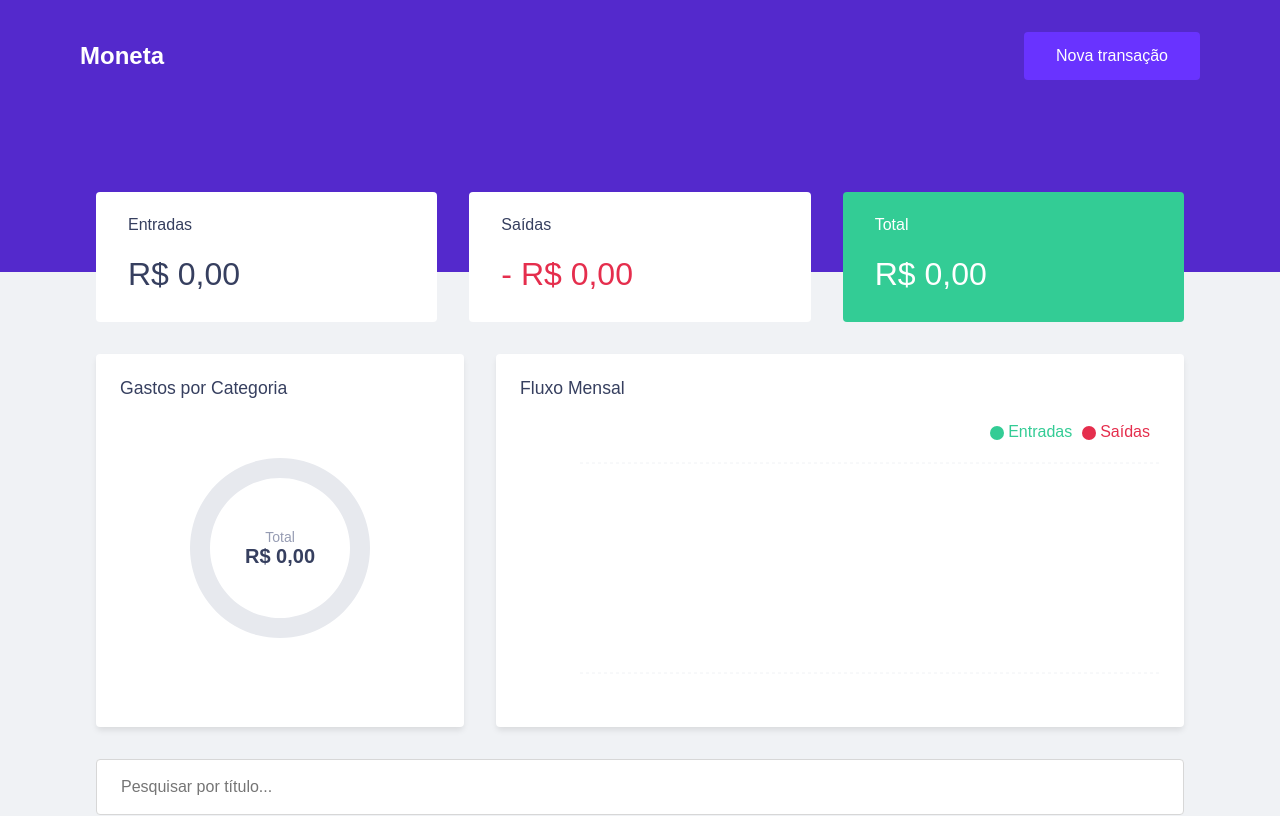
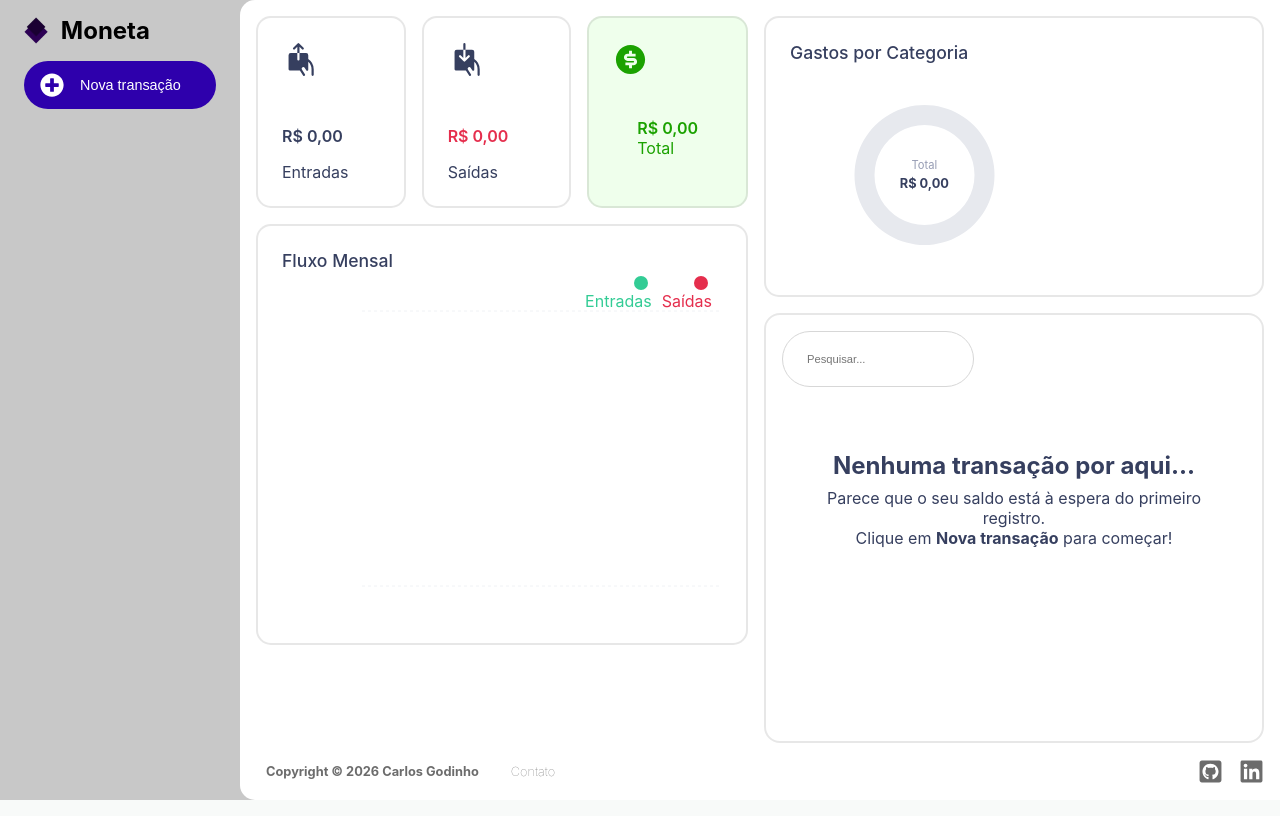
Before and after one commit to vaipado/moneta, a React (Vite) app: page / in a window 1280 px wide. Shown: the top 816 px of the page. Built offline with nearby package versions, Linux system fonts and the light colour scheme.

Commit message:
style: reformulação completa do layout e dashboard grid

```diff
--- a/src/App.jsx
+++ b/src/App.jsx
@@ -1,7 +1,8 @@
 import { useState, useEffect } from 'react';
 import { FiArrowUpCircle, FiArrowDownCircle } from 'react-icons/fi';
+import { FaGithubSquare, FaLinkedin } from "react-icons/fa";
 import Modal from 'react-modal';
-import { Header } from './components/Header';
+import { Sidebar } from './components/Sidebar';
 import { Summary } from './components/Summary';
 import { TransactionsTable } from './components/TransactionsTable';
 import { EmptyState } from './components/EmptyState';
@@ -12,32 +13,35 @@ import './index.css';
 Modal.setAppElement('#root');
 
 export function App() {
-  const [isNewTransactionModalOpen, setIsNewTransactionModalOpen] = useState(false);
+  const [isNewTransactionModalOpen, setIsNewTransactionModalOpen] = useState(false); // Controla o modal
+  const [search, setSearch] = useState(''); // Controla a pesquisa
+  // Valor padrão dos inputs
   const [title, setTitle] = useState('');
   const [value, setValue] = useState('');
   const [category, setCategory] = useState('Alimentação');
   const [type, setType] = useState('deposit');
-  const [search, setSearch] = useState('');
   const [date, setDate] = useState('');
 
   const [transactions, setTransactions] = useState(() => {
-    const storageTransactions = localStorage.getItem('@moneta:transactions');
+    const storageTransactions = localStorage.getItem('@moneta:transactions'); // Busca oque ja estava salvo no localStorage
 
-    if (storageTransactions) {
-      return JSON.parse(storageTransactions);
-    }
-    return [];
+    if (storageTransactions) { // Se há conteúdo na variável...
+      return JSON.parse(storageTransactions); // Retorna transformando string em objeto manipulável
+    } // Se não...
+    return []; // Retorna um array vazio
   });
 
-  useEffect(() => {
-    localStorage.setItem('@moneta:transactions', JSON.stringify(transactions));
+  useEffect(() => { // useEffect executa a função anônima quando 'transactions' muda
+    localStorage.setItem('@moneta:transactions', JSON.stringify(transactions)) // Salva o conteúdo do 'transactions' no localStorage (a alternativa que usei para simular um banco de dados simples)
   }, [transactions]);
 
-  function handleOpenNewTransactionModal() {
+  // JSON.stringify(transactions) - como o localStorage recebe apenas strings simples, eu transformo o objeto manipulável em string
+
+  function handleOpenNewTransactionModal() { // Função para abrir o modal (mudar o valor da isNewTransactionModalOpen para true)
     setIsNewTransactionModalOpen(true);
   }
 
-  function handleCloseNewTransactionModal() {
+  function handleCloseNewTransactionModal() { // Função para fechar o modal (mudar o valor da useState para false e 'resetar' os valores dos inputs)
     setIsNewTransactionModalOpen(false);
     setTitle('');
     setValue('');
@@ -46,9 +50,10 @@ export function App() {
     setDate('');
   }
 
-  function handleDeleteTransaction(id) {
-    const updatedTransactions = transactions.filter(transaction => transaction.id !== id);
-    setTransactions(updatedTransactions);
+  function handleDeleteTransaction(id) { // Função para deletar transações pelo seu id específico
+    const updatedTransactions = transactions.filter(transaction => transaction.id !== id); // Variável responsável por guardar o novo array gerado
+    // transactions.filter(transaction => transaction.id !== id) - percorre o array mantendo apenas os itens que atendem a condição determinada
+    setTransactions(updatedTransactions); // Garante que o React redenrize a mudança na 'transactions'
   }
 
   function handleCreateNewTransaction(event) {
@@ -84,26 +89,37 @@ export function App() {
   );
 
   return (
-    <>
-      <Header onOpenNewTransactionModal={handleOpenNewTransactionModal} />
+    <div className="wrapper">
+      <Sidebar onOpenNewTransactionModal={handleOpenNewTransactionModal} />
 
-      <main style={{ maxWidth: '1120px', margin: '0 auto', padding: '0 1rem' }}>
+      <main className="main-container">
+        <div className="dashboard-grid">
+          { }
+          <div className="grid-summary">
             <Summary transactions={transactions} />
+          </div>
 
-        <div style={{ display: 'flex', gap: '2rem', marginTop: '2rem', flexWrap: 'wrap' }}>
+          { }
+          <div className="grid-category-chart">
             <CategoryChart transactions={transactions} />
+          </div>
+
+          { }
+          <div className="grid-trend-chart">
             <TrendChart transactions={transactions} />
           </div>
 
+          { }
+          <div className="grid-transactions">
             <div className="search-container">
               <input
                 type="text"
-            placeholder="Pesquisar por título..."
+                placeholder="Pesquisar..."
                 value={search}
                 onChange={(e) => setSearch(e.target.value)}
               />
             </div>
-
+            <div className="table-wrapper">
               {transactions.length === 0 ? (
           <EmptyState />
         ) : filteredTransactions.length > 0 ? (
@@ -116,6 +132,22 @@ export function App() {
             <p>Nenhuma transação encontrada com o termo <strong>"{search}"</strong>.</p>
           </div>
         )}
+            </div>
+          </div>
+        </div>
+
+        { }
+
+        <footer className="footer">
+          <div>
+            <p className="copyright">Copyright &copy; 2026 Carlos Godinho</p>
+            <p>Contato</p>
+          </div>
+          <div className="social-icons">
+            <FaGithubSquare size={25} />
+            <FaLinkedin size={25} />
+          </div>
+        </footer>
       </main>
 
       <Modal
@@ -198,7 +230,7 @@ export function App() {
           </button>
         </form>
       </Modal>
-    </>
+    </div>
   );
 }
 
--- a/src/components/CategoryChart/index.jsx
+++ b/src/components/CategoryChart/index.jsx
@@ -23,23 +23,33 @@ export function CategoryChart({ transactions }) {
   return (
     <div style={{
       background: '#fff',
-      borderRadius: '0.25rem',
+      height: '100%',
+      borderRadius: '15px',
       padding: '1.5rem',
+      border: 'solid #00000018 2px',
+      display: 'flex',
+      flexDirection: 'column', // Mantém o título no topo
+      gap: '1rem'
+    }}>
+      <h3 style={{ fontSize: '1.1rem', fontWeight: 500, color: '#363f5f' }}>Gastos por Categoria</h3>
+
+      <div style={{
+        display: 'flex',      // Novo container flex para alinhar gráfico e legenda LADO A LADO
+        alignItems: 'center',
         flex: 1,
-      boxShadow: '0 4px 6px -1px rgba(0, 0, 0, 0.1)',
-      display: 'flex',
-      flexDirection: 'column'
+        width: '100%',
+        gap: '1rem'
       }}>
-      <h3 style={{ marginBottom: '1.5rem', fontSize: '1.1rem', fontWeight: 500, color: '#363f5f' }}>Gastos por Categoria</h3>
 
-      <div style={{ width: '100%', height: 250, position: 'relative' }}>
+        {/* Container do Gráfico */}
+        <div style={{ width: '60%', height: '100%', position: 'relative' }}>
           <ResponsiveContainer>
-          <PieChart style={{ zIndex: 10 }}>
+            <PieChart>
               <Pie
                 data={chartData}
-              innerRadius={70}
-              outerRadius={90}
-              paddingAngle={4}
+                innerRadius={50}
+                outerRadius={70}
+                paddingAngle={3}
                 cornerRadius={4}
                 dataKey="value"
                 stroke="none"
@@ -49,43 +59,48 @@ export function CategoryChart({ transactions }) {
                   : chartData.map((entry) => <Cell key={entry.name} fill={COLORS[entry.name]} />)
                 }
               </Pie>
-            {!isEmpty && (
-              <Tooltip
-                wrapperStyle={{ zIndex: 100 }}
-                contentStyle={{ borderRadius: '0.25rem', border: 'none', boxShadow: '0 10px 15px -3px rgba(0, 0, 0, 0.1)' }}
-                formatter={(val) => `R$ ${val.toFixed(2)}`}
-              />
-            )}
+              {!isEmpty && <Tooltip /* ...mesmas props... */ />}
             </PieChart>
           </ResponsiveContainer>
 
+          {/* Texto do Centro */}
           <div style={{
             position: 'absolute',
             top: '50%',
             left: '50%',
             transform: 'translate(-50%, -50%)',
             textAlign: 'center',
-          pointerEvents: 'none',
-          zIndex: 1
+            pointerEvents: 'none'
           }}>
-          <span style={{ display: 'block', fontSize: '0.875rem', color: '#969cb3' }}>Total</span>
-          <strong style={{ fontSize: '1.25rem', color: '#363f5f' }}>
+            <span style={{ display: 'block', fontSize: '0.7rem', color: '#969cb3' }}>Total</span>
+            <strong style={{ fontSize: '0.8rem', color: '#363f5f' }}>
               {new Intl.NumberFormat('pt-BR', { style: 'currency', currency: 'BRL' }).format(totalWithdrawals)}
             </strong>
           </div>
         </div>
 
+        {/* Container da Legenda (Agora ao Lado) */}
         {!isEmpty && (
-        <div style={{ marginTop: '1.5rem', display: 'grid', gridTemplateColumns: '1fr 1fr', gap: '0.5rem' }}>
+          <div style={{
+            display: 'grid',
+            gridTemplateColumns: '1fr', // Uma coluna para empilhar verticalmente
+            gap: '0.4rem',
+            flex: 1
+          }}>
             {data.map(item => (
-            <div key={item.name} style={{ display: 'flex', alignItems: 'center', fontSize: '0.8rem' }}>
-              <div style={{ width: 10, height: 10, borderRadius: '50%', background: COLORS[item.name], marginRight: 8 }} />
-              <span style={{ color: '#969cb3', flex: 1, whiteSpace: 'nowrap', overflow: 'hidden', textOverflow: 'ellipsis' }}>{item.name}</span>
-              <strong style={{ color: '#363f5f', marginLeft: '4px' }}>{Math.round((item.value / totalWithdrawals) * 100)}%</strong>
+              <div key={item.name} style={{ display: 'flex', alignItems: 'center', fontSize: '0.75rem' }}>
+                <div style={{ width: 8, height: 8, borderRadius: '50%', background: COLORS[item.name], marginRight: 6 }} />
+                <span style={{ color: '#969cb3', flex: 1, whiteSpace: 'nowrap', overflow: 'hidden', textOverflow: 'ellipsis' }}>
+                  {item.name}
+                </span>
+                <strong style={{ color: '#363f5f', marginLeft: '4px' }}>
+                  {Math.round((item.value / totalWithdrawals) * 100)}%
+                </strong>
               </div>
             ))}
           </div>
         )}
       </div>
+    </div>
   );
 }
--- a/src/components/Header/index.jsx
+++ /dev/null
@@ -1,18 +0,0 @@
-import styles from './styles.module.css';
-
-export function Header({ onOpenNewTransactionModal }) {
-  return (
-    <header className={styles.header}>
-      <div className={styles.content}>
-        <span className={styles.logo}>Moneta</span>
-        <button
-          type="button"
-          className={styles.button}
-          onClick={onOpenNewTransactionModal} // Chamamos a função aqui
-        >
-          Nova transação
-        </button>
-      </div>
-    </header>
-  );
-}
--- a/src/components/Header/styles.module.css
+++ /dev/null
@@ -1,34 +0,0 @@
-.header {
-  background: #5429cc; /* Roxo profissional */
-  padding: 2rem 1rem 12rem;
-}
-
-.content {
-  max-width: 1120px;
-  margin: 0 auto;
-  display: flex;
-  align-items: center;
-  justify-content: space-between;
-}
-
-.logo {
-  color: #fff;
-  font-weight: 700;
-  font-size: 1.5rem;
-}
-
-.button {
-  font-size: 1rem;
-  color: #fff;
-  background: #6933ff;
-  border: 0;
-  padding: 0 2rem;
-  border-radius: 0.25rem;
-  height: 3rem;
-  cursor: pointer;
-  transition: filter 0.2s;
-}
-
-.button:hover {
-  filter: brightness(0.9);
-}
--- /dev/null
+++ b/src/components/Sidebar/index.jsx
@@ -0,0 +1,15 @@
+import styles from './styles.module.css';
+import { FaPlusCircle } from "react-icons/fa";
+
+export function Sidebar({ onOpenNewTransactionModal }) {
+  return (
+    <aside className={styles.sidebar}>
+      <div className={styles.content}>
+        <span className={styles.logo}> <img src='..\logo.png' width={24}></img>Moneta</span>
+        <button className={styles.button} type="button"  onClick={onOpenNewTransactionModal}>
+          <FaPlusCircle className='iconNewTransaction' size={24} />Nova transação
+        </button>
+      </div>
+    </aside>
+  );
+}
--- /dev/null
+++ b/src/components/Sidebar/styles.module.css
@@ -0,0 +1,44 @@
+.sidebar {
+  display: flex;
+  justify-content: center;
+}
+
+span{
+  display: flex;
+  align-items: center;
+  gap: 0.8rem;
+}
+
+.content {
+  display: flex;
+  flex-direction: column;
+  height: 20%;
+  padding: 1rem;
+  gap: 1rem;
+}
+
+.logo {
+  color: #000000;
+  font-weight: 700;
+  font-size: 1.5rem;
+}
+
+.button {
+  background: #2e00ac;
+  display: flex;
+  align-items: center;
+  gap: 1rem;
+  font-size: 0.9rem;
+  color: #fff;
+  border: 0;
+  padding: 0 1rem;
+  border-radius: 100rem;
+  height: 3rem;
+  width: 12rem;
+  cursor: pointer;
+  transition: filter 0.2s;
+}
+
+.button:hover {
+  filter: brightness(0.9);
+}
--- a/src/components/Summary/index.jsx
+++ b/src/components/Summary/index.jsx
@@ -1,4 +1,6 @@
 import styles from './styles.module.css';
+import { PiHandWithdrawFill, PiHandDepositFill } from "react-icons/pi";
+import { RiMoneyDollarCircleFill } from "react-icons/ri";
 
 export function Summary({ transactions }) {
   const summary = transactions.reduce((acc, transaction) => {
@@ -19,40 +21,53 @@ export function Summary({ transactions }) {
 
   return (
     <div className={styles.container}>
+      <div className={styles.card}>
+        {<PiHandDepositFill size={35} />}
         <div>
-        <header>
-          <p>Entradas</p>
-        </header>
           <strong>
             {new Intl.NumberFormat('pt-BR', {
               style: 'currency',
               currency: 'BRL'
             }).format(summary.deposits)}
           </strong>
+          <header>
+            <p>Entradas</p>
+          </header>
+        </div>
       </div>
 
+      <div className={styles.card}>
+        {<PiHandWithdrawFill size={35} />}
+
         <div>
-        <header>
-          <p>Saídas</p>
-        </header>
           <strong className={styles.withdraw}>
-          - {new Intl.NumberFormat('pt-BR', {
+            {new Intl.NumberFormat('pt-BR', {
               style: 'currency',
               currency: 'BRL'
             }).format(summary.withdrawals)}
           </strong>
+          <header>
+            <p>Saídas</p>
+          </header>
+        </div>
       </div>
 
-      <div className={styles.highlightBackground}>
-        <header>
-          <p>Total</p>
-        </header>
-        <strong>
-          {new Intl.NumberFormat('pt-BR', {
+      <div className={(summary.total < 0) ? styles.totalRed : styles.totalGreen}>
+        {<RiMoneyDollarCircleFill size={35} />}
+        <div>
+          <strong >
+            {(summary.total < 0) ? new Intl.NumberFormat('pt-BR', {
+              style: 'currency',
+              currency: 'BRL'
+            }).format(summary.total * (-1)) : new Intl.NumberFormat('pt-BR', {
               style: 'currency',
               currency: 'BRL'
             }).format(summary.total)}
           </strong>
+          <header>
+            <p>Total</p>
+          </header>
+        </div>
       </div>
     </div>
   );
--- a/src/components/Summary/styles.module.css
+++ b/src/components/Summary/styles.module.css
@@ -1,34 +1,60 @@
 .container {
   display: grid;
   grid-template-columns: repeat(3, 1fr);
-  gap: 2rem;
-  margin-top: -5rem; /* faz os cards "entrarem" no Header roxo */
+  gap: 1rem;
+  height: 100%;
 }
 
 .container div {
+  padding: 1.5rem;
+  /* Reduzido levemente para ganhar espaço */
+  display: flex;
+  flex-direction: column;
+  justify-content: space-between;
+
+}
+
+.card {
   background: #fff;
-  padding: 1.5rem 2rem;
-  border-radius: 0.25rem;
   color: #363f5f;
+  border: solid #00000018 2px;
+  height: 100%;
+  border-radius: 15px;
+}
+
+.card div {
+  padding: 0;
+  height: 40%;
+}
+
+.totalRed{
+  background-color: rgba(255, 0, 0, 0.075);
+  color: red;
+  border: solid #00000018 2px;
+  height: 100%;
+  border-radius: 15px;
+}
+
+.totalGreen{
+  background-color: rgba(43, 255, 0, 0.075);
+  color: rgb(27, 162, 0);
+  border: solid #00000018 2px;
+  height: 100%;
+  border-radius: 15px;
 }
 
 .container div header {
   display: flex;
   align-items: center;
-  justify-content: space-between;
 }
 
 .container div strong {
-  display: block;
-  margin-top: 1rem;
-  font-size: 2rem;
-  font-weight: 500;
-  line-height: 3rem;
-}
-
-.container .highlightBackground {
-  background: #33cc95;
-  color: #fff;
+  font-size: 1rem;
+  font-weight: 600;
+  white-space: nowrap;
+  /* Impede que o valor quebre em duas linhas */
+  overflow: hidden;
+  /* Esconde o que sobrar */
 }
 
 .withdraw {
--- a/src/components/TrendChart/index.jsx
+++ b/src/components/TrendChart/index.jsx
@@ -44,24 +44,26 @@ export function TrendChart({ transactions }) {
   return (
     <div style={{
       background: '#fff',
-      borderRadius: '0.25rem',
-      padding: '1.5rem',
-      flex: 2,
-      boxShadow: '0 4px 6px -1px rgba(0, 0, 0, 0.1)',
-      minWidth: '320px'
+      borderRadius: '15px',
+      padding: '1.5rem 1.5rem 3rem 1.5rem',
+      border: 'solid #00000018 2px',
+      width: '100%',
+      height: '100%',
+      maxWidth: '100%',
+      maxHeight: '420.6px'
     }}>
-      <h3 style={{ marginBottom: '1.5rem', fontSize: '1.1rem', fontWeight: 500, color: '#363f5f' }}>Fluxo Mensal</h3>
-      <div style={{ width: '100%', height: 280 }}>
+      <h3 style={{ fontSize: '1.1rem', fontWeight: 500, color: '#363f5f' }}>Fluxo Mensal</h3>
+      <div style={{ width: '100%', height: '100%', }}>
         <ResponsiveContainer>
-          <AreaChart data={data} margin={{ left: -20 }}>
+          <AreaChart data={data} margin={{ left: 0 }}>
             <defs>
               <linearGradient id="colorDeposits" x1="0" y1="0" x2="0" y2="1">
-                <stop offset="5%" stopColor="#33cc95" stopOpacity={0.2}/>
-                <stop offset="95%" stopColor="#33cc95" stopOpacity={0}/>
+                <stop offset="5%" stopColor="#33cc95" stopOpacity={0.2} />
+                <stop offset="95%" stopColor="#33cc95" stopOpacity={0} />
               </linearGradient>
               <linearGradient id="colorWithdrawals" x1="0" y1="0" x2="0" y2="1">
-                <stop offset="5%" stopColor="#e52e4d" stopOpacity={0.2}/>
-                <stop offset="95%" stopColor="#e52e4d" stopOpacity={0}/>
+                <stop offset="5%" stopColor="#e52e4d" stopOpacity={0.2} />
+                <stop offset="95%" stopColor="#e52e4d" stopOpacity={0} />
               </linearGradient>
             </defs>
 
@@ -93,7 +95,7 @@ export function TrendChart({ transactions }) {
               formatter={(val) => new Intl.NumberFormat('pt-BR', { style: 'currency', currency: 'BRL' }).format(val)}
             />
 
-            <Legend verticalAlign="top" align="right" iconType="circle" height={40}/>
+            <Legend verticalAlign="top" align="right" iconType="circle" height={40} />
 
             <Area
               name="Entradas"
--- a/src/index.css
+++ b/src/index.css
@@ -6,10 +6,10 @@
 }
 
 body {
-  background: #f0f2f5;
+  background: #f8faf9;
   color: #363f5f;
-  font-family: 'Poppins', sans-serif, system-ui;
   -webkit-font-smoothing: antialiased;
+  font-family: 'Inter', 'Poppins', sans-serif;
 }
 
 /* --- Modal Layout --- */
@@ -71,7 +71,7 @@ body {
   color: #969cb3;
 }
 
-.modal-form input + input,
+.modal-form input+input,
 .modal-form select {
   margin-top: 1rem;
 }
@@ -124,19 +124,19 @@ body {
 
 /* --- Search Component --- */
 .search-container {
-  margin-top: 2rem;
-  width: 100%;
+  width: 12rem;
 }
 
 .search-container input {
   width: 100%;
   height: 3.5rem;
   padding: 0 1.5rem;
-  border-radius: 0.25rem;
+  border-radius: 100rem;
   border: 1px solid #d7d7d7;
   background: #fff;
   font-size: 1rem;
-  transition: border-color 0.2s;
+  transition: border-color 0.7s;
+  font-size: 0.7rem;
 }
 
 .search-not-found {
@@ -214,3 +214,92 @@ input::-webkit-inner-spin-button {
 input[type=number] {
   -moz-appearance: textfield;
 }
+
+/* Div Principal do layout*/
+.wrapper {
+  display: grid;
+  grid-template-columns: 240px 1fr;
+  /* Separa a tela em duas colunas: Sidebar fixa e o restante da tela */
+  overflow: hidden;
+  background-color: rgb(200, 200, 200);
+  height: 100vh;
+}
+
+/* Guarda todas as ferramentas para visualização de dados */
+.main-container {
+  background-color: white;
+  display: flex;
+  flex-direction: column;
+  padding: 1rem;
+  overflow: hidden;
+  border-radius: 15px 0 0 15px;
+  height: 100%;
+  gap: 1rem;
+}
+
+/* Div pai de todo o grid do conteúdo do main */
+.dashboard-grid {
+  flex: 1;
+  display: grid;
+  grid-template-columns: repeat(3, 1fr) 500px;
+  grid-template-rows: 12rem repeat(6, 1fr);
+  gap: 1rem;
+}
+
+/* Posicionamento dos blocos conforme a imagem */
+.grid-summary {
+  grid-column: 1 / 4;
+  /* Ocupa as 3 primeiras colunas superiores */
+}
+
+.grid-category-chart {
+  grid-column: 4 / 5;
+  /* Coluna da direita superior */
+  grid-row: 1 / 3;
+}
+
+.grid-trend-chart {
+  grid-column: 1 / 4;
+  /* Grande área central para o gráfico de linha */
+  grid-row: 2 / 8;
+}
+
+.grid-transactions {
+  grid-column: 4 / 5;
+  grid-row: 3 / 8;
+  display: flex;
+  flex-direction: column;
+  border: solid #00000018 2px;
+  border-radius: 1rem;
+  padding: 1rem;
+  overflow: hidden;
+}
+
+/* Garante que a tabela tenha scroll interno se houver muitos itens */
+.table-wrapper {
+  overflow-y: auto;
+}
+
+.footer {
+  display: flex;
+  justify-content: space-between;
+  align-items: center;
+  font-weight: 100;
+  font-size: 0.8rem;
+  color: rgb(108, 108, 108);
+}
+
+.footer div {
+  display: flex;
+  gap: 2rem;
+}
+
+.social-icons {
+  gap: 1rem !important;
+}
+
+.copyright {
+  font-size: 0.8rem;
+  font-weight: 700;
+  margin-left: 10px;
+}
```
Also changed, not shown: src/components/TransactionsTable/index.jsx (+11 -9 lines), src/components/TransactionsTable/styles.module.css (+41 -31 lines), logo.png (added). Lines whose indentation alone changed are shown as unchanged.
